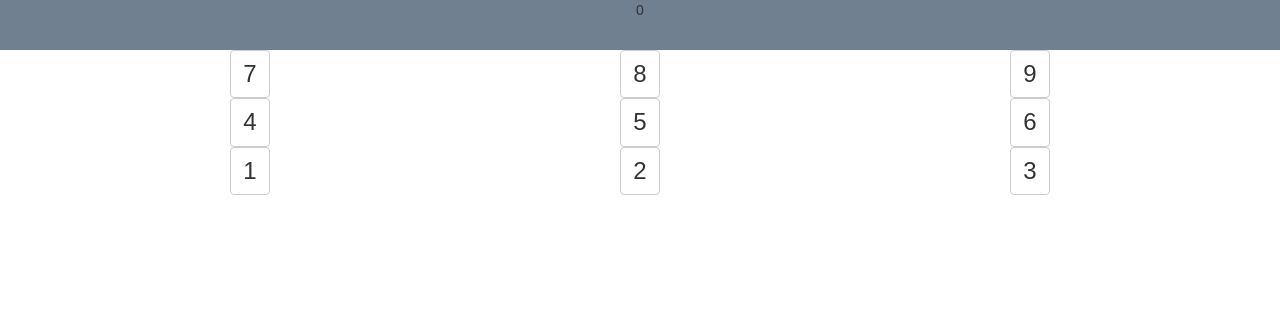
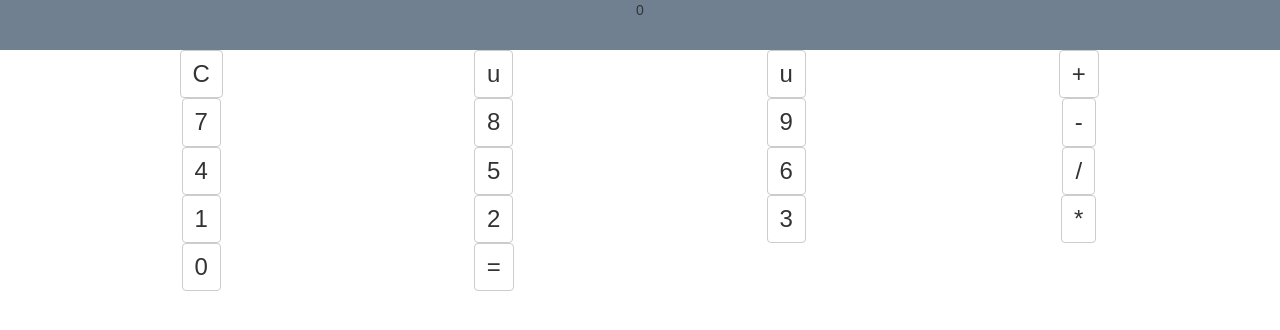
Before and after one commit to alex0112/calcjs, a React (Create React App) app: page / in a window 1280 px wide. Shown: the top 330 px of the page. Built offline with nearby package versions, Linux system fonts and the light colour scheme.

Commit message:
Added more buttons

```diff
--- a/src/components/button_grid.jsx
+++ b/src/components/button_grid.jsx
@@ -7,19 +7,32 @@ export default class ButtonGrid extends Component {
 	return(
 	    <Grid>
 	      <Row className="show-grid">
-		<Col xs={4}> <CalcButton updateScreen={this.props.updateScreen} number={7}/></Col>
-		<Col xs={4}> <CalcButton updateScreen={this.props.updateScreen} number={8}/></Col>
-		<Col xs={4}> <CalcButton updateScreen={this.props.updateScreen}  number={9}/></Col>
+		<Col xs={3}> <CalcButton updateScreen={this.props.updateScreen} number={'C'} /></Col>
+		<Col xs={3}> <CalcButton updateScreen={this.props.updateScreen} number={'u'} /></Col>
+		<Col xs={3}> <CalcButton updateScreen={this.props.updateScreen}  number={'u'} /></Col>
+		<Col xs={3}> <CalcButton updateScreen={this.props.updateScreen}  number={'+'} /></Col>
 	      </Row>
 	      <Row className="show-grid">
-		<Col xs={4}> <CalcButton updateScreen={this.props.updateScreen}  number={4} /></Col>
-		<Col xs={4}> <CalcButton updateScreen={this.props.updateScreen}  number={5}/></Col>
-		<Col xs={4}> <CalcButton updateScreen={this.props.updateScreen}  number={6}/></Col>
+		<Col xs={3}> <CalcButton updateScreen={this.props.updateScreen} number={7} /></Col>
+		<Col xs={3}> <CalcButton updateScreen={this.props.updateScreen} number={8} /></Col>
+		<Col xs={3}> <CalcButton updateScreen={this.props.updateScreen}  number={9} /></Col>
+		<Col xs={3}> <CalcButton updateScreen={this.props.updateScreen}  number={'-'} /></Col>
 	      </Row>
 	      <Row className="show-grid">
-		<Col xs={4} md={4}> <CalcButton updateScreen={this.props.updateScreen}  number={1}/></Col>
-		<Col xs={4} md={4}> <CalcButton updateScreen={this.props.updateScreen}  number={2}/></Col>
-		<Col xs={4} md={4}> <CalcButton updateScreen={this.props.updateScreen}  number={3}/></Col>
+		<Col xs={3}> <CalcButton updateScreen={this.props.updateScreen}  number={4} /></Col>
+		<Col xs={3}> <CalcButton updateScreen={this.props.updateScreen}  number={5} /></Col>
+		<Col xs={3}> <CalcButton updateScreen={this.props.updateScreen}  number={6} /></Col>
+		<Col xs={3}> <CalcButton updateScreen={this.props.updateScreen}  number={'/'} /></Col>
+	      </Row>
+	      <Row className="show-grid">
+		<Col xs={3}> <CalcButton updateScreen={this.props.updateScreen}  number={1} /></Col>
+		<Col xs={3}> <CalcButton updateScreen={this.props.updateScreen}  number={2} /></Col>
+		<Col xs={3}> <CalcButton updateScreen={this.props.updateScreen}  number={3} /></Col>
+		<Col xs={3}> <CalcButton updateScreen={this.props.updateScreen}  number={'*'} /></Col>
+	      </Row>
+	      <Row className="show-grid">
+		<Col xs={3}> <CalcButton updateScreen={this.props.updateScreen}  number={0} /></Col>
+		<Col xs={3}> <CalcButton updateScreen={this.props.updateScreen}  number={'='} /></Col>
 	      </Row>
 	    </Grid>
 	);
```
